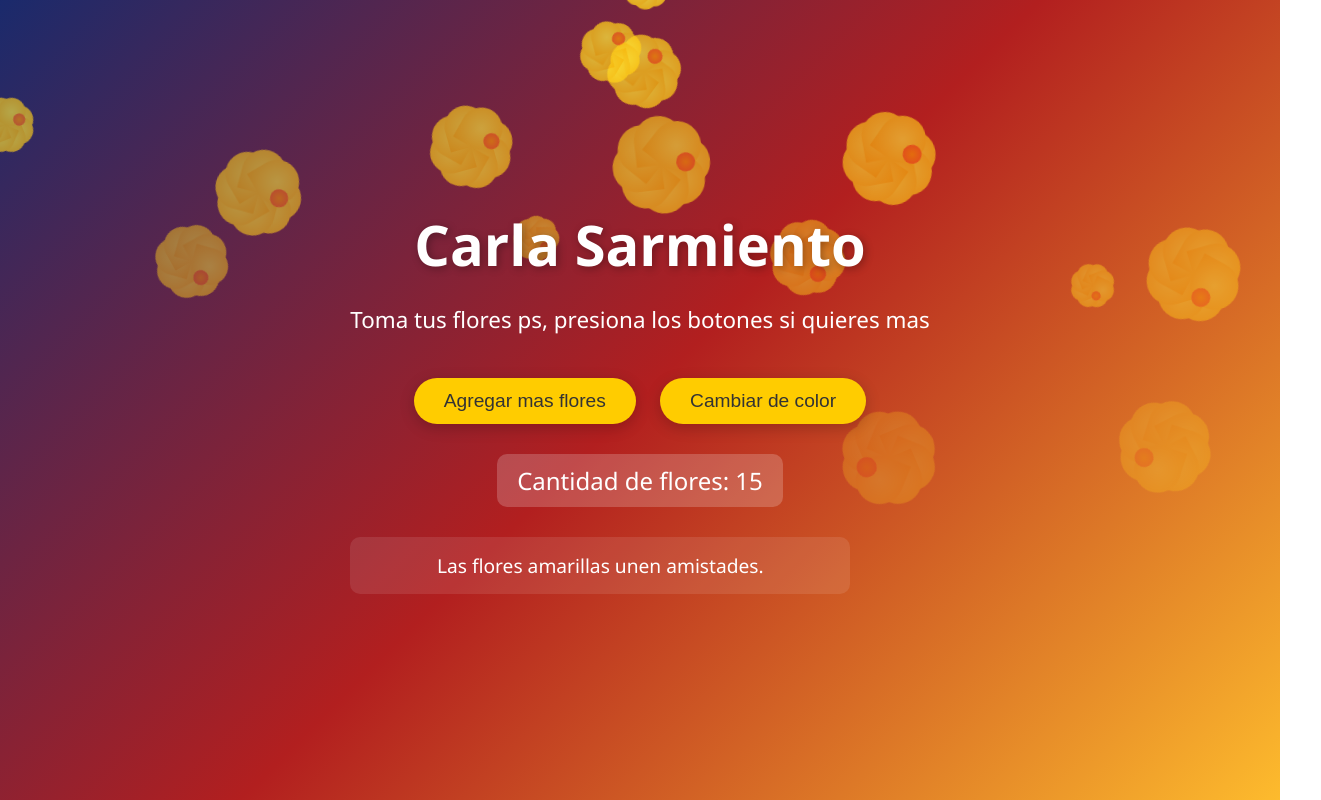
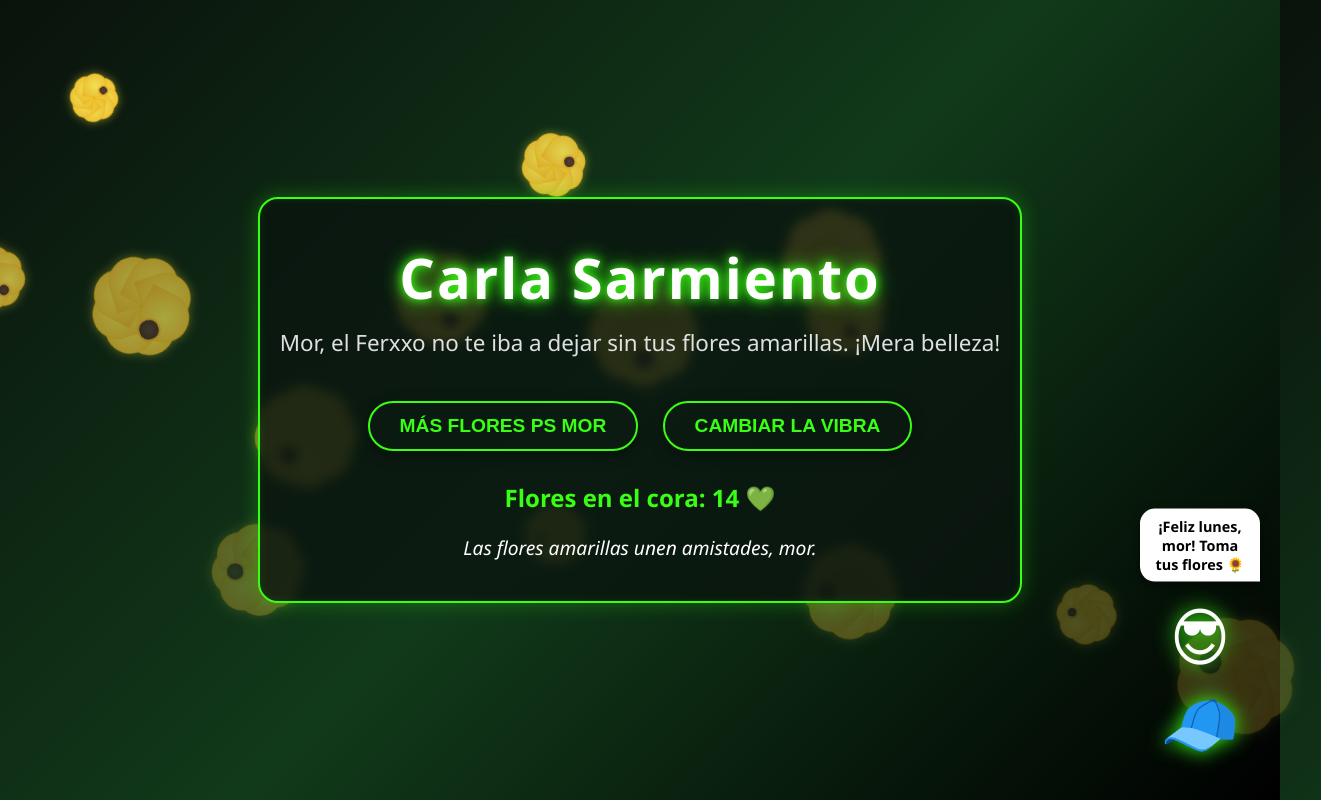
Before and after one commit to jean141818/flores_amarillas, a plain HTML site: page flowerrs.html in a window 1280 px wide. Shown: the whole page, 1321 px wide, since content can reach past the window. Drawn offline with Linux system fonts and the light colour scheme.

```diff
--- a/flowerrs.html
+++ b/flowerrs.html
@@ -1,9 +1,9 @@
 <!DOCTYPE html>
-<html lang="en">
+<html lang="es">
 <head>
     <meta charset="UTF-8">
     <meta name="viewport" content="width=device-width, initial-scale=1.0">
-    <title>Yellow Flowers Animation</title>
+    <title>Flores Amarillas del Ferxxo 💚</title>
     <style>
         * {
             margin: 0;
@@ -13,10 +13,10 @@
 
         body {
             font-family: 'Segoe UI', Tahoma, Geneva, Verdana, sans-serif;
-            background: linear-gradient(135deg, #1a2a6c, #b21f1f, #fdbb2d);
+            background: linear-gradient(135deg, #0a120c, #113a1a, #000000);
             color: white;
             min-height: 100vh;
-            overflow-x: hidden;
+            overflow: hidden;
             display: flex;
             flex-direction: column;
             align-items: center;
@@ -26,74 +26,92 @@
         }
 
         .container {
+            background: rgba(10, 20, 15, 0.8);
+            border: 2px solid #39ff14; /* Verde neón Ferxxo */
+            border-radius: 20px;
             max-width: 800px;
             z-index: 10;
-            padding: 20px;
+            padding: 40px 20px;
+            box-shadow: 0 0 20px rgba(57, 255, 20, 0.3), inset 0 0 10px rgba(57, 255, 20, 0.1);
+            animation: slideUp 1s cubic-bezier(0.25, 1, 0.5, 1) forwards;
+            backdrop-filter: blur(5px);
         }
 
         h1 {
             font-size: 3.5rem;
-            margin-bottom: 20px;
-            text-shadow: 2px 2px 8px rgba(0, 0, 0, 0.3);
+            margin-bottom: 10px;
+            color: #ffffff;
+            text-shadow: 0 0 10px #39ff14, 0 0 20px #39ff14;
+            letter-spacing: 2px;
         }
 
         p {
             font-size: 1.4rem;
             margin-bottom: 30px;
             line-height: 1.6;
-            max-width: 600px;
+            color: #e0e0e0;
         }
 
         .btn {
-            background-color: #ffcc00;
-            color: #333;
-            border: none;
+            background-color: transparent;
+            color: #39ff14;
+            border: 2px solid #39ff14;
             padding: 12px 30px;
             font-size: 1.2rem;
+            font-weight: bold;
             border-radius: 50px;
             cursor: pointer;
             transition: all 0.3s ease;
-            box-shadow: 0 4px 15px rgba(0, 0, 0, 0.2);
+            box-shadow: 0 4px 15px rgba(0, 0, 0, 0.4);
             margin: 10px;
+            text-transform: uppercase;
         }
 
         .btn:hover {
-            background-color: #ffdb4d;
-            transform: translateY(-3px);
-            box-shadow: 0 6px 20px rgba(0, 0, 0, 0.3);
+            background-color: #39ff14;
+            color: #000;
+            transform: translateY(-3px) scale(1.05);
+            box-shadow: 0 0 20px rgba(57, 255, 20, 0.6);
         }
 
+        /* Flores mejoradas */
         .flower {
             position: absolute;
             top: -50px;
             z-index: 1;
-            opacity: 0.8;
+            opacity: 0.9;
             animation-name: fall;
-            animation-timing-function: linear;
+            animation-timing-function: cubic-bezier(0.37, 0, 0.63, 1);
             animation-iteration-count: infinite;
+            filter: drop-shadow(0 0 5px rgba(255, 235, 59, 0.5));
         }
 
         .flower .petal {
             position: absolute;
-            background: radial-gradient(circle, #ffeb3b, #ffc107);
+            background: radial-gradient(circle, #ffee58, #fbc02d);
             border-radius: 50% 50% 50% 0;
             transform-origin: bottom center;
+            border: 1px solid rgba(255, 193, 7, 0.5);
         }
 
         .flower .center {
             position: absolute;
-            background: radial-gradient(circle, #ff9800, #ff5722);
+            background: radial-gradient(circle, #5d4037, #3e2723);
             border-radius: 50%;
             z-index: 2;
+            border: 2px solid #fbc02d;
         }
 
         @keyframes fall {
             0% {
-                transform: translateY(0) rotate(0deg);
-                opacity: 0.8;
+                transform: translateY(0) rotate(0deg) scale(0.8);
+                opacity: 0;
+            }
+            10% {
+                opacity: 1;
             }
             100% {
-                transform: translateY(100vh) rotate(360deg);
+                transform: translateY(110vh) rotate(360deg) scale(1.2);
                 opacity: 0;
             }
         }
@@ -101,61 +119,104 @@
         .counter {
             font-size: 1.5rem;
             margin-top: 20px;
-            background-color: rgba(255, 255, 255, 0.2);
-            padding: 10px 20px;
-            border-radius: 10px;
-            display: inline-block;
+            color: #39ff14;
+            font-weight: bold;
         }
 
         .message {
-            margin-top: 30px;
+            margin-top: 20px;
             font-size: 1.2rem;
-            background-color: rgba(255, 255, 255, 0.1);
-            padding: 15px;
-            border-radius: 10px;
-            max-width: 500px;
+            color: #ffffff;
+            font-style: italic;
+        }
+
+        /* Avatar del Ferxxo Animado */
+        .ferxxo-avatar {
+            position: fixed;
+            bottom: -150px;
+            right: 20px;
+            width: 120px;
+            z-index: 20;
+            animation: popUp 1s 1.5s forwards, bounce 2s 2.5s infinite alternate;
+            text-align: center;
+        }
+
+        .ferxxo-avatar .emoji {
+            font-size: 4rem;
+            filter: drop-shadow(0 0 10px #39ff14);
+        }
+
+        .ferxxo-avatar .bubble {
+            background: white;
+            color: black;
+            padding: 8px 12px;
+            border-radius: 15px 15px 0 15px;
+            font-size: 0.9rem;
+            font-weight: bold;
+            margin-bottom: 10px;
+            box-shadow: 0 4px 10px rgba(0,0,0,0.5);
+            opacity: 0;
+            animation: fadeIn 0.5s 2.5s forwards;
+        }
+
+        @keyframes slideUp {
+            from { transform: translateY(50px); opacity: 0; }
+            to { transform: translateY(0); opacity: 1; }
+        }
+
+        @keyframes popUp {
+            to { bottom: 20px; }
+        }
+
+        @keyframes bounce {
+            from { transform: translateY(0); }
+            to { transform: translateY(-15px); }
+        }
+
+        @keyframes fadeIn {
+            to { opacity: 1; }
         }
 
         @media (max-width: 768px) {
-            h1 {
-                font-size: 2.5rem;
-            }
-
-            p {
-                font-size: 1.1rem;
-            }
+            h1 { font-size: 2.5rem; }
+            p { font-size: 1.1rem; }
+            .ferxxo-avatar { right: 10px; width: 100px; }
+            .ferxxo-avatar .emoji { font-size: 3rem; }
         }
     </style>
 </head>
 <body>
     <div class="container">
         <h1>Carla Sarmiento</h1>
-        <p>Toma tus flores ps, presiona los botones si quieres mas</p>
+        <p>Mor, el Ferxxo no te iba a dejar sin tus flores amarillas. ¡Mera belleza!</p>
 
         <div>
-            <button class="btn" id="addFlowers">Agregar mas flores</button>
-            <button class="btn" id="changeBackground">Cambiar de color</button>
+            <button class="btn" id="addFlowers">Más flores ps mor</button>
+            <button class="btn" id="changeBackground">Cambiar la vibra</button>
         </div>
 
         <div class="counter">
-            Cantidad de flores: <span id="flowerCount">0</span>
+            Flores en el cora: <span id="flowerCount">0</span> 💚
         </div>
 
         <div class="message" id="message">
-            Las flores amarillas unen amistades.
+            Las flores amarillas unen amistades, mor.
         </div>
     </div>
 
+    <!-- Animación del Ferxxo -->
+    <div class="ferxxo-avatar">
+        <div class="bubble">¡Feliz lunes, mor! Toma tus flores 🌻</div>
+        <div class="emoji">😎🧢</div>
+    </div>
+
     <script>
-        // Flower creation function
         function createFlower() {
             const flower = document.createElement('div');
             flower.className = 'flower';
 
-            // Random size between 20 and 50 pixels
-            const size = Math.random() * 30 + 20;
+            const size = Math.random() * 30 + 25; // Ligeramente más grandes
 
-            // Create petals
             for (let i = 0; i < 8; i++) {
                 const petal = document.createElement('div');
                 petal.className = 'petal';
@@ -165,25 +226,20 @@
                 flower.appendChild(petal);
             }
 
-            // Create center
             const center = document.createElement('div');
             center.className = 'center';
-            center.style.width = `${size * 0.4}px`;
-            center.style.height = `${size * 0.4}px`;
-            center.style.top = `${size * 0.3}px`;
-            center.style.left = `${size * 0.3}px`;
+            center.style.width = `${size * 0.45}px`;
+            center.style.height = `${size * 0.45}px`;
+            center.style.top = `${size * 0.28}px`;
+            center.style.left = `${size * 0.28}px`;
             flower.appendChild(center);
 
-            // Random position and animation duration
-            flower.style.left = `${Math.random() * 100}vw`;
-            flower.style.animationDuration = `${Math.random() * 10 + 5}s`;
-
-            // Random delay
-            flower.style.animationDelay = `${Math.random() * 5}s`;
+            flower.style.left = `${Math.random() * 95}vw`;
+            flower.style.animationDuration = `${Math.random() * 6 + 4}s`; // Caen un poco más rápido
+            flower.style.animationDelay = `${Math.random() * 3}s`;
 
             document.body.appendChild(flower);
 
-            // Remove flower after animation completes
             setTimeout(() => {
                 if (flower.parentNode) {
                     flower.parentNode.removeChild(flower);
@@ -195,63 +251,58 @@
             return flower;
         }
 
-        // Update flower counter
         function updateFlowerCount() {
             const flowers = document.querySelectorAll('.flower');
             document.getElementById('flowerCount').textContent = flowers.length;
         }
 
-        // Create initial flowers
-        for (let i = 0; i < 15; i++) {
+        // Crear flores iniciales
+        for (let i = 0; i < 20; i++) {
             createFlower();
         }
 
-        // Add more flowers on button click
+        // Botón "Más flores"
         document.getElementById('addFlowers').addEventListener('click', () => {
-            for (let i = 0; i < 10; i++) {
+            for (let i = 0; i < 15; i++) {
                 createFlower();
             }
 
-            // Show a temporary message
             const message = document.getElementById('message');
-            message.textContent = "Más flores para ti, la mas hermosa";
+            message.style.color = '#39ff14';
+            message.textContent = "¡Qué chimba de flores para la más hermosa! 💚";
             setTimeout(() => {
-                message.textContent = "Hola causa";
-            }, 2000);
+                message.style.color = '#ffffff';
+                message.textContent = "Las flores amarillas unen amistades, mor.";
+            }, 3000);
         });
 
-        // Change background color
+        // Botón "Cambiar la vibra"
         document.getElementById('changeBackground').addEventListener('click', () => {
             const colors = [
-                'linear-gradient(135deg, #1a2a6c, #b21f1f, #fdbb2d)',
-                'linear-gradient(135deg, #3a1c71, #d76d77, #ffaf7b)',
-                'linear-gradient(135deg, #0f2027, #203a43, #2c5364)',
-                'linear-gradient(135deg, #ff5e62, #ff9966)',
-                'linear-gradient(135deg, #5433ff, #20bdff, #a5fecb)'
+                'linear-gradient(135deg, #000000, #39ff14, #000000)',
+                'linear-gradient(135deg, #111111, #0a5a22, #000000)',
+                'linear-gradient(135deg, #050505, #1db954, #191414)',
+                'linear-gradient(135deg, #000000, #2b2b2b, #39ff14)'
             ];
-
             const randomColor = colors[Math.floor(Math.random() * colors.length)];
             document.body.style.background = randomColor;
         });
 
-        // Add some interactivity - flowers follow mouse on click and hold
+        // Interactividad con el mouse
         let isMouseDown = false;
 
-        document.addEventListener('mousedown', () => {
-            isMouseDown = true;
-        });
-
-        document.addEventListener('mouseup', () => {
-            isMouseDown = false;
-        });
+        document.addEventListener('mousedown', () => isMouseDown = true);
+        document.addEventListener('mouseup', () => isMouseDown = false);
 
         document.addEventListener('mousemove', (e) => {
             if (isMouseDown) {
-                // Create a flower at mouse position
-                const flower = createFlower();
-                flower.style.left = `${e.clientX}px`;
-                flower.style.top = `${e.clientY}px`;
-                flower.style.animationDuration = '3s';
+                // Filtro para no crear demasiadas flores de golpe y saturar la pantalla
+                if (Math.random() > 0.7) {
+                    const flower = createFlower();
+                    flower.style.left = `${e.clientX - 20}px`;
+                    flower.style.top = `${e.clientY - 20}px`;
+                    flower.style.animationDuration = '2.5s';
+                }
             }
         });
     </script>
```
